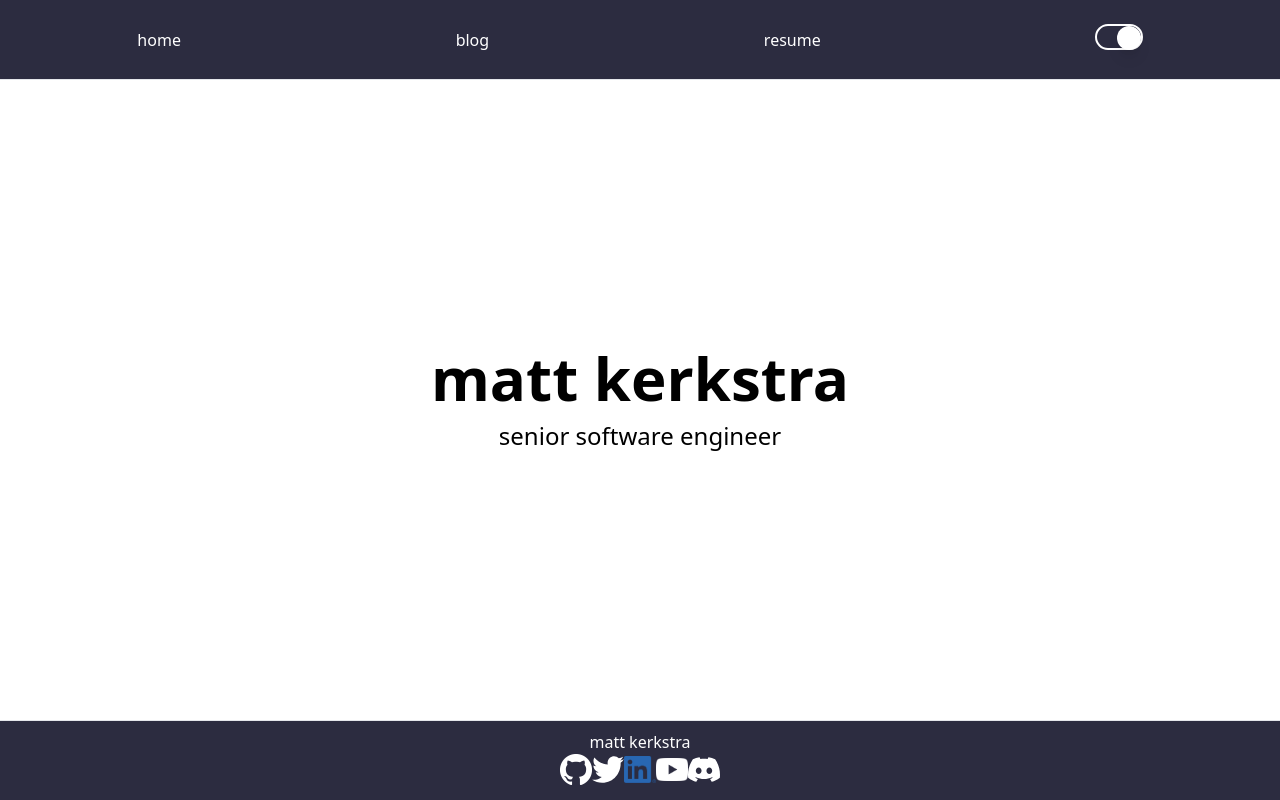
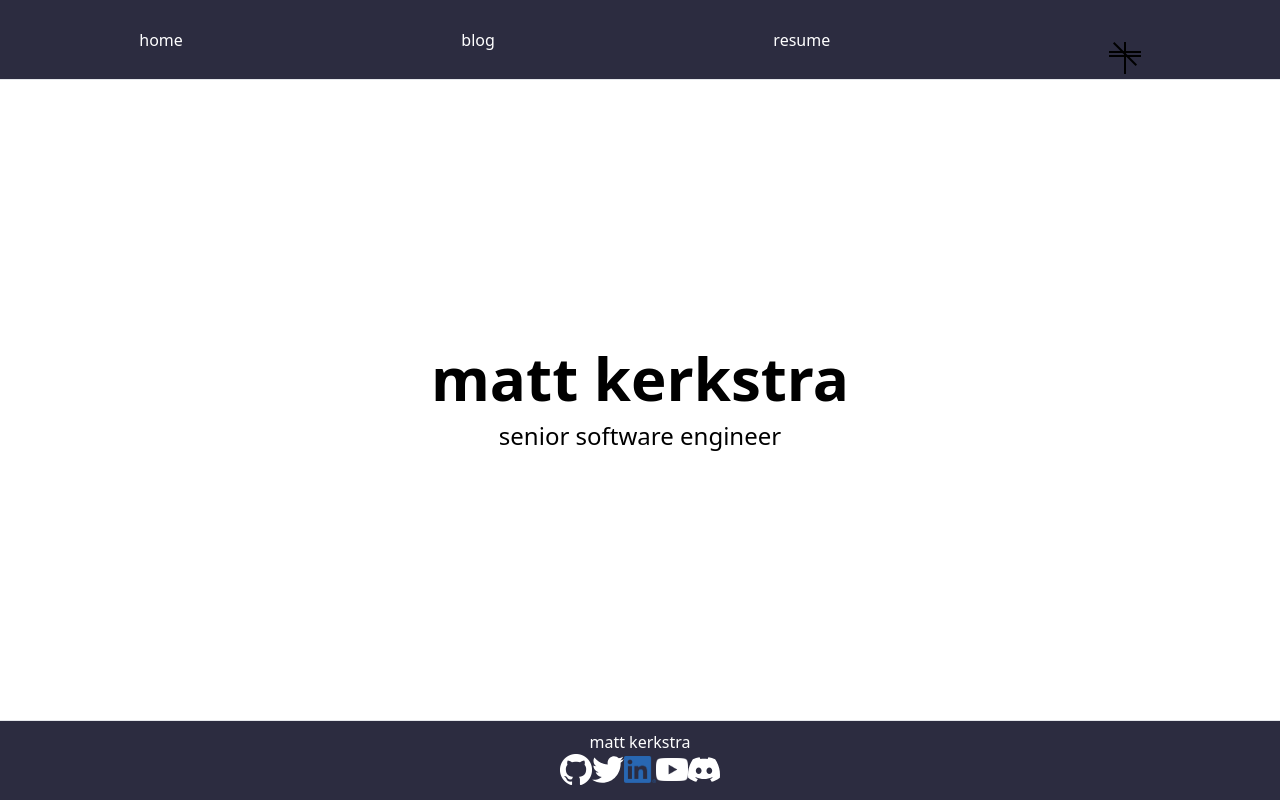
Before and after one commit to mkerkstra/blogsite, a Next.js app: page / in a window 1280 px wide. Built offline with nearby package versions, Linux system fonts and the light colour scheme.

Commit message:
try making dark/light icons in css

```diff
--- a/src/components/DarkModeSwitch.tsx
+++ b/src/components/DarkModeSwitch.tsx
@@ -1,5 +1,109 @@
 import {Switch} from '@headlessui/react';
 import {useDarkMode} from '../utilities/useDarkMode';
+
+const darkModeIcon = () => (
+  <div className={`
+    group
+    flex
+    items-center
+    h-full
+    w-full
+    bg-inherit
+  `}>
+    <div className={`
+      h-[80%]
+      w-[80%]
+      bg-white
+      rounded-full
+    `}>
+      <div className={`
+        my-auto
+        mr-[8%]
+        center
+        h-[95%]
+        w-[95%]
+        bg-black
+        rounded-full
+        transition-transform group-hover:translate-x-[2.5%]
+        group-hover:translate-y-[1.25%] group-hover:-scale-0
+        group:hover:opacity-0 delay-250 duration-500 ease-in-out
+      `}/>
+      <div className={`
+        my-auto
+        mr-[8%]
+        center
+        h-[95%]
+        w-[95%]
+        bg-black
+        rounded-full
+        transition-transform group-hover:translate-x-[2.5%]
+        group-hover:translate-y-[1.25%] group-hover:-scale-0
+        group:hover:opacity-100 delay-250 duration-500 ease-in-out
+      `}/>
+    </div>
+  </div>
+);
+
+const lightModeIcon = () => (
+  <div className={`
+    grid
+    grid-rows-[100%]
+    grid-cols-[100%]
+    group
+    h-full
+    w-full
+    bg-white;
+  `}>
+    <div className={`
+      justify-self-center
+      h-full
+      w-full
+      rotate-180
+      border-t-2 border-black
+    `}/>
+    <div className={`
+      justify-self-center
+      h-full
+      w-full
+      border-t-2 border-black
+      rotate-45
+    `}/>
+    <div className={`
+      justify-self-center
+      h-full
+      w-full
+      border-t-2 border-black
+      rotate-225
+    `}/>
+    <div className={`
+      justify-self-center
+      right-1/2
+      h-full
+      w-full
+      border-t-2 border-black
+      rotate-90
+    `}/>
+    <div className={`
+      justify-self-center
+      background-color:white
+      h-[60%]
+      w-[60%]
+      rounded-full
+    `}/>
+  </div>
+);
+// const switchContainer = `
+//   dark:bg-white dark:border-[#494949]
+//   bg-black border-white
+//   focus:outline-none focus-visible:ring-2
+//   focus-visible:ring-[#a8a9ff8c]
+//   focus-visible:ring-opacity-75
+//   relative inline-flex flex-shrink-0
+//   h-[1.68rem] w-[2.95rem]
+//   border-2
+//   rounded-full cursor-pointer
+//   transition-colors ease-in-out duration-200
+// `;
 
 export default function DarkModeSwitch() {
   const [darkMode, switchDarkMode] = useDarkMode();
@@ -7,25 +111,19 @@ export default function DarkModeSwitch() {
     <Switch
       checked={darkMode}
       onChange={switchDarkMode}
-      className={`dark:bg-white dark:border-[#2C2C40]
-          bg-[#2C2C40] border-white
-          relative inline-flex flex-shrink-0
-          h-[1.68rem] w-[2.95rem]
-          border-2
-          rounded-full cursor-pointer
-          transition-colors ease-in-out duration-200
-          focus:outline-none focus-visible:ring-2
-          focus-visible:ring-[#a8a9ff8c]
-          focus-visible:ring-opacity-75`}
+      className={`h-[2rem] w-[2rem] `}
     >
-      <span
+      {
+        darkMode ? darkModeIcon() : lightModeIcon()
+      }
+      {/* <span
         className={`
-            dark:translate-x-0 dark:bg-[#2C2C40]
+            dark:translate-x-0 dark:bg-[#494949]
             translate-x-[1.25rem] bg-white
             pointer-events-none inline-block
             h-[1.5rem] w-[1.5rem] rounded-full
             shadow-lg
-            transform ring-0 transition ease-in-out duration-200`}/>
+            transform ring-0 transition ease-in-out duration-200`}/> */}
     </Switch>
   );
 };
```
